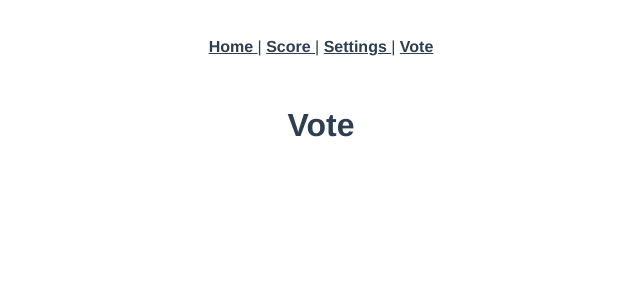
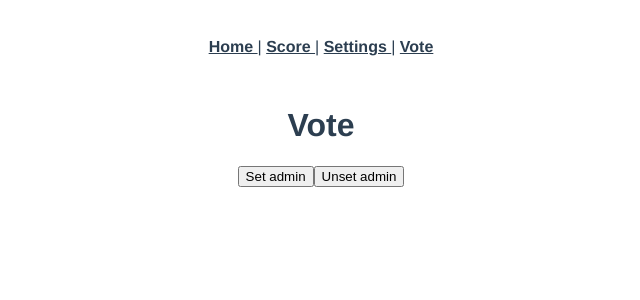
Before and after one commit to jakubwilkowski/vue-workshops, a Vue app in the folder workshop/: page /vote in a window 1280 px wide. Shown: the top 300 px of the page, without its empty margins (319-959 px from the left). Built offline with nearby package versions, Linux system fonts and the light colour scheme.

Commit message:
[#1.4] Add isAdmin guard based on property in localstorage

```diff
--- a/workshop/src/views/Settings.vue
+++ b/workshop/src/views/Settings.vue
@@ -7,6 +7,17 @@
 <script>
 
 export default {
-  name: 'Settings'
+  name: 'Settings',
+  beforeRouteEnter (to, from, next) {
+    let isAdmin = localStorage.getItem('isAdmin')
+    console.log(isAdmin)
+    if (isAdmin !== 'true') {
+      return next({
+        path: '/'
+      })
+    }
+
+    return next()
+  }
 }
 </script>
--- a/workshop/src/views/Vote.vue
+++ b/workshop/src/views/Vote.vue
@@ -1,11 +1,25 @@
 <template>
   <div class="home">
     <h1>Vote</h1>
+    <button @click="setAdmin">
+      Set admin
+    </button>
+    <button @click="unsetAdmin">
+      Unset admin
+    </button>
   </div>
 </template>
 
 <script>
 export default {
-  name: 'Home'
+  name: 'Home',
+  methods: {
+    setAdmin () {
+      localStorage.setItem('isAdmin', 'true')
+    },
+    unsetAdmin () {
+      localStorage.setItem('isAdmin', 'false')
+    }
+  }
 }
 </script>
```
